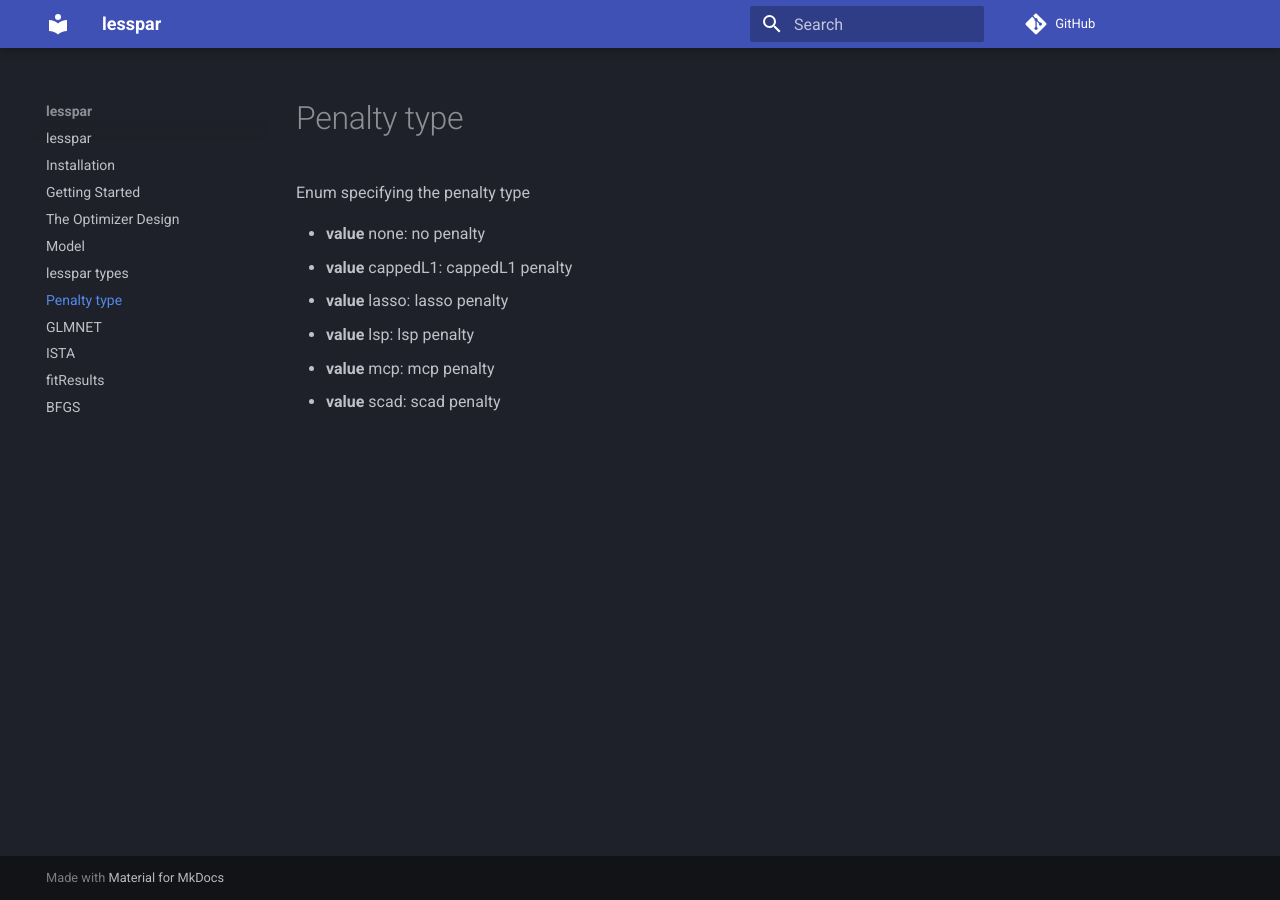
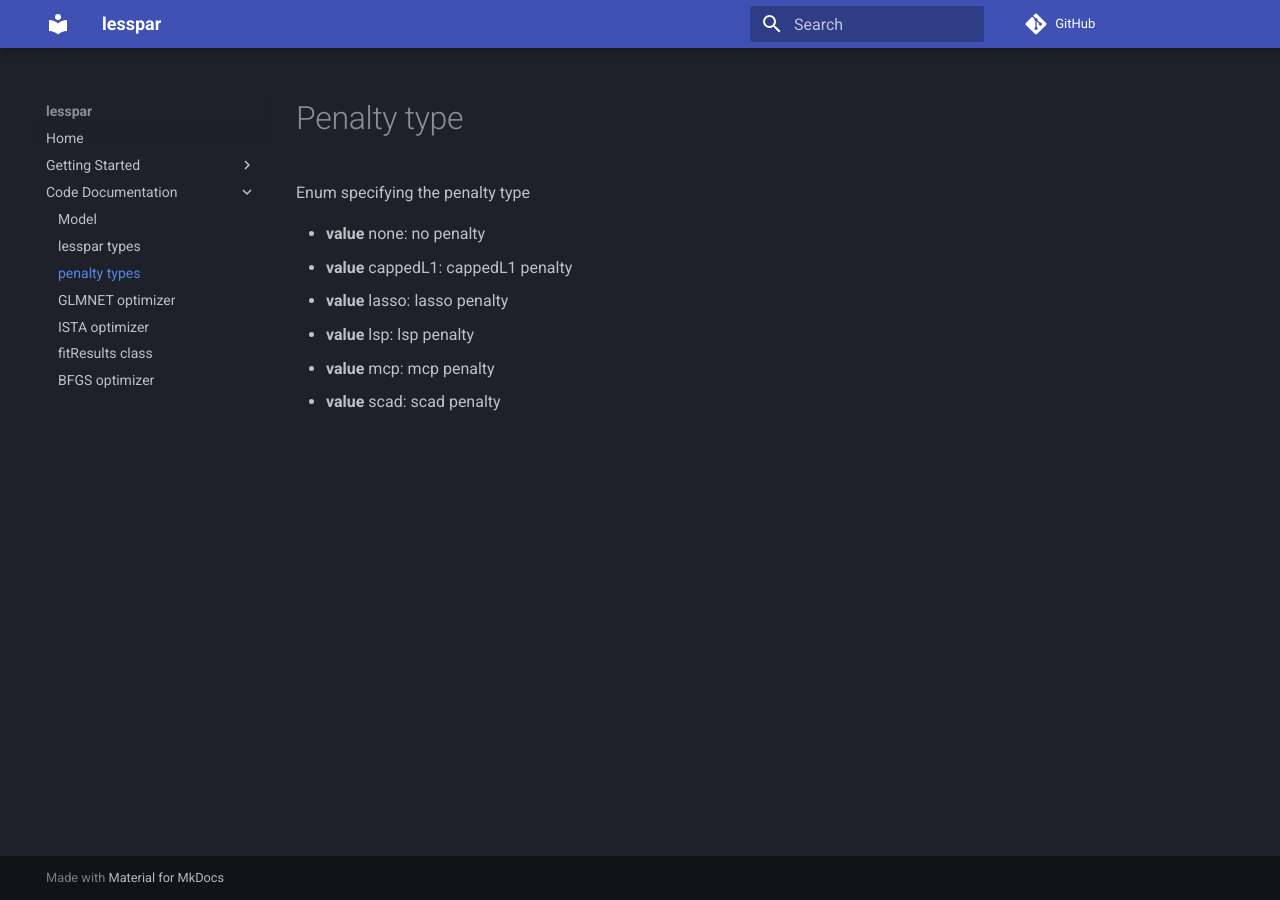
Before and after one commit to jhorzek/lesstimate, an MkDocs documentation site: the page built from docs/06-Penalty type.md, in a window 1280 px wide. Built offline with MkDocs 1.6.1 and Material for MkDocs 9.7.7, drawn with Linux system fonts in a browser that asks for light colours; comment, search, counter and statistics services are not loaded; some of the changed lines change nothing that is shown.

Commit message:
update structure

```diff
--- a/mkdocs.yml
+++ b/mkdocs.yml
@@ -1,6 +1,21 @@
 site_name: lesspar
 
 repo_url: https://github.com/jhorzek/lesspar
+
+nav:
+    - Home: 'index.md'
+    - 'Getting Started':
+        - 'Installation': '01-installation.md'
+        - 'Regularizing models': '02-getting-started.md'
+        - 'Optimizer design': '03-The Optimizer Design.md'
+    - 'Code Documentation':
+        - 'Model': '04-Model.md'
+        - 'lesspar types': '05-lesspar_types.md'
+        - 'penalty types': '06-Penalty type.md'
+        - 'GLMNET optimizer': '07-GLMNET.md'
+        - 'ISTA optimizer': '08-ISTA.md'
+        - 'fitResults class': '09-fitResults.md'
+        - 'BFGS optimizer': '10-BFGS.md'
 
 theme:
   name: material
```
